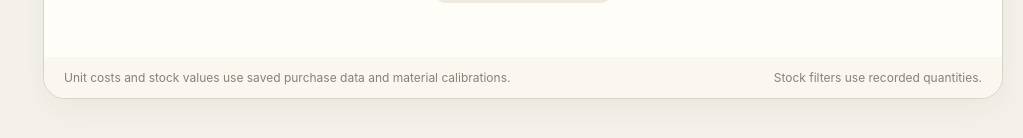
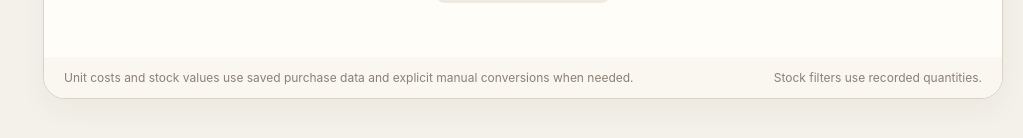
Before and after one commit to nhardbalansag/craft-business-manager, a React (Vite) app: page / in a window 1280 px wide. Shown: the part 904-1042 px from the top of the page, without its empty margins (257-1280 px from the left). Built offline with nearby package versions, Linux system fonts and the light colour scheme.

Commit message:
Remove Calibration wording from material catalog

```diff
--- a/src/ui/materials/MaterialCatalog.tsx
+++ b/src/ui/materials/MaterialCatalog.tsx
@@ -152,7 +152,7 @@ export function MaterialCatalog({
       {loadFailed ? (
         <div className="empty-state">
           <h3>Inventory unavailable</h3>
-          <p>Use Retry loading above to refresh materials and calibrations.</p>
+          <p>Use Retry loading above to refresh materials.</p>
         </div>
       ) : loading ? (
         <div className="empty-state">
@@ -229,8 +229,7 @@ export function MaterialCatalog({
                         </p>
                         {stock && (
                           <p>
-                            Stock uses {stock.conversionSource} conversion
-                            {stock.calibrationId ? ` (${stock.calibrationId})` : ''}.
+                            Stock uses {stock.conversionSource} conversion.
                           </p>
                         )}
                         {row.issues.map((issue) => (
@@ -300,7 +299,7 @@ export function MaterialCatalog({
         </div>
       )}
       <footer className="list-footer">
-        <span>Unit costs and stock values use saved purchase data and material calibrations.</span>
+        <span>Unit costs and stock values use saved purchase data and explicit manual conversions when needed.</span>
         <span>Stock filters use recorded quantities.</span>
       </footer>
     </section>
```
